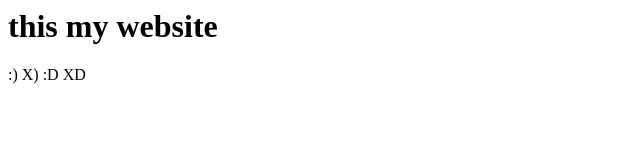
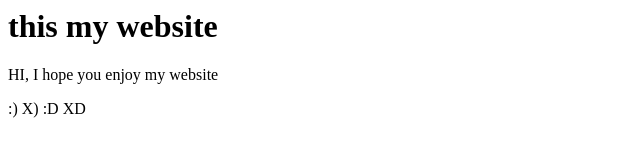
Before and after one commit to ganesh987654/awesome-rpo, a plain HTML site: page index.html in a window 1280 px wide. Shown: the whole page, without its empty margins (0-640 px from the left). Drawn offline with Linux system fonts and the light colour scheme.

Commit message:
change to hi

```diff
--- a/index.html
+++ b/index.html
@@ -1,5 +1,6 @@
 <html>
 <title>this is my website</title>
 <h1>this my website</h1>
+<p>HI, I hope you enjoy my website</p>
 <p> :) X) :D XD </p>
 </html>
```
